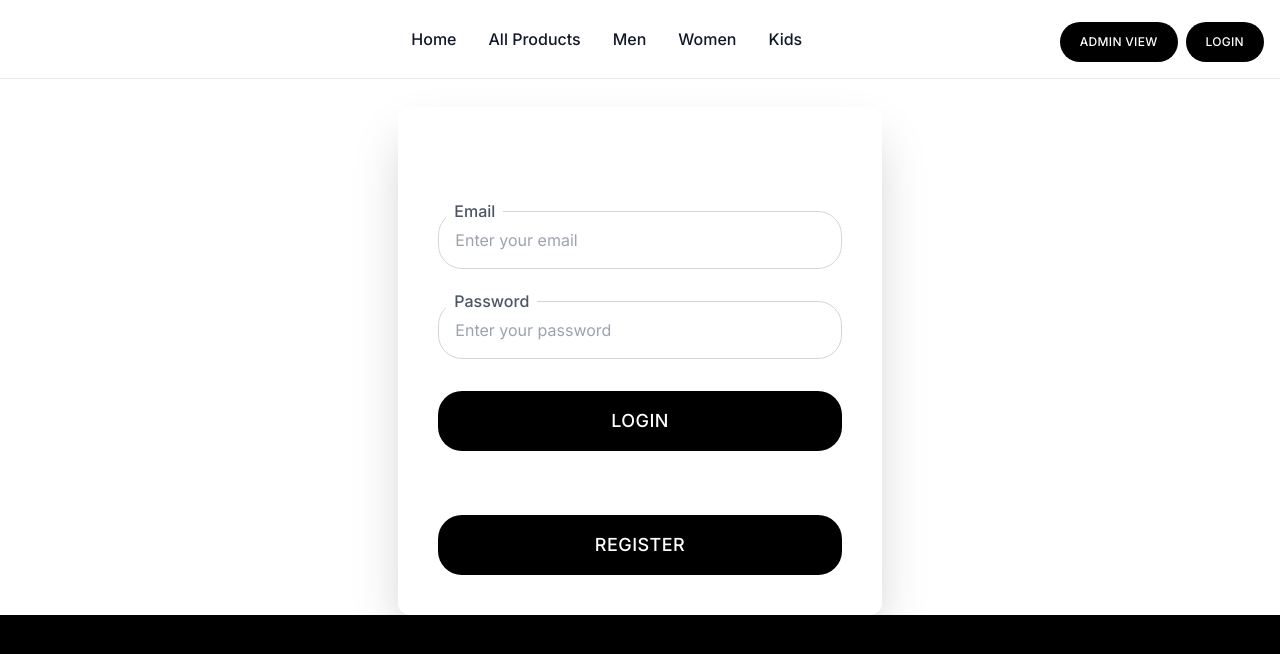
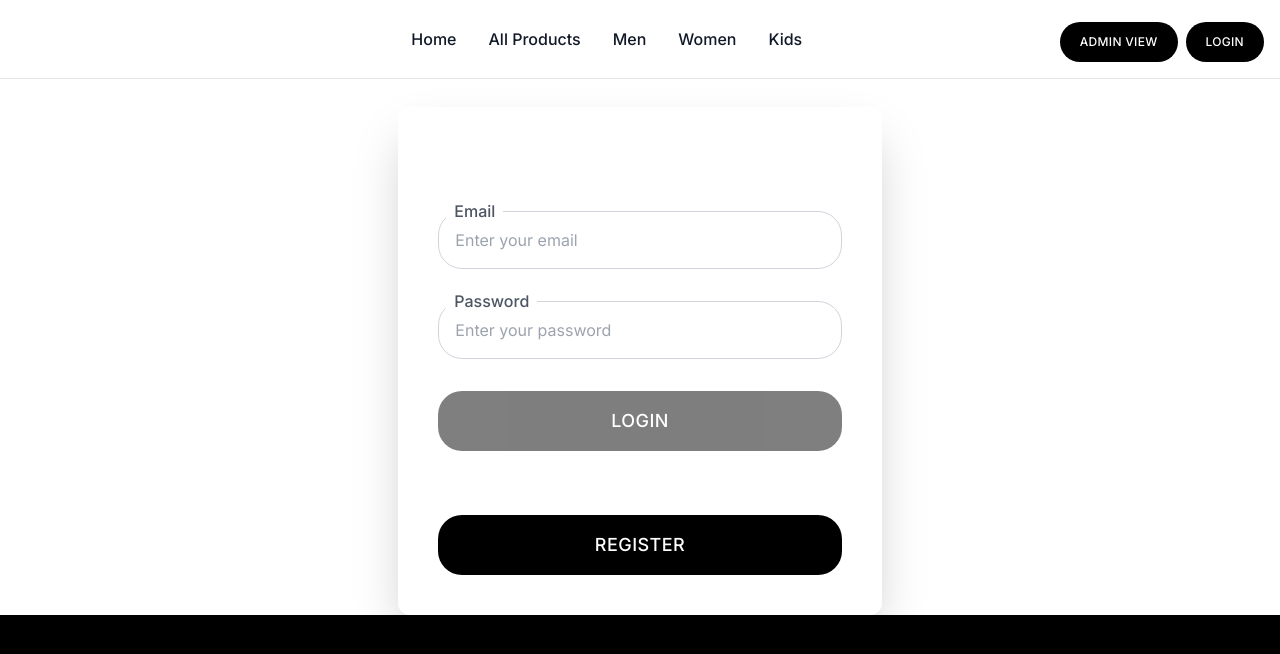
Before and after one commit to SFSADespair/e-commerce, a Next.js app: page /login in a window 1280 px wide. Shown: the top 654 px of the page. Built offline with nearby package versions, Linux system fonts and the light colour scheme.

Commit message:
finished the frontend for the login page

```diff
--- a/src/app/api/auth/login/route.js
+++ b/src/app/api/auth/login/route.js
@@ -48,7 +48,7 @@ export async function POST(req) {
 
         const res = {
             token,
-            use: {
+            user: {
                 email: findUser?.email,
                 name: findUser?.name,
                 _id: findUser?._id,
--- a/src/app/login/page.jsx
+++ b/src/app/login/page.jsx
@@ -4,15 +4,51 @@ import { loginFromControls } from "@/utils"
 import InputComponent from "@/components/FormElements/InputComponent"
 import SelectComponent from "@/components/FormElements/SelectComponent"
 import { useRouter } from "next/navigation"
+import { useContext, useState } from "react"
+import { login } from "@/services/login"
+import Notification from "@/components/Notification"
+import { GlobalContext } from "@/context"
+import { toast } from "react-toastify"
 
 const styles = {
-    button: `inline-flex w-full items-center justify-center bg-black
+    button: `disabled:opacity-50 inline-flex w-full items-center justify-center bg-black
             px-6 py-4 text-lg text-white transition-all duration-200
             ease-in-out focus:shadow font-medium uppercase tracking-wide rounded-3xl`
 }
 
+const initForm = {
+    email: '',
+    password: ''
+}
+
 export default function Login() {
     const router = useRouter()
+    const [formData, setFormData] = useState(initForm)
+    const {commonLoader, setCommonLoader} = useContext(GlobalContext)
+
+    const isValid = () => {
+        return formData && formData.email && formData.email.trim() !== ''
+            && formData.password && formData.password.trim() !== ''
+                ? true : false
+    }
+
+    const handleLogin = async () => {
+        const res = await login(formData)
+        if (res.success) {
+            toast.success(res.message, {
+                position: toast.POSITION.TOP_RIGHT
+            })
+            setCommonLoader(true)
+        } else {
+            toast.error(res.message, {
+                position: toast.POSITION.TOP_RIGHT
+            })
+            setCommonLoader(false)
+            setFormData(initForm)
+        }
+
+    }
+
     return (
         <>
             <div className="bg-white relative">
@@ -32,22 +68,36 @@ export default function Login() {
                                                     type={controlItem.type}
                                                     placeholder={controlItem.placeholder}
                                                     label={controlItem.label}
+                                                    value={formData[controlItem.id]}
+                                                    onChange={(e) => setFormData({
+                                                        ...formData,
+                                                        [controlItem.id]: e.target.value
+                                                    })}
                                                 />
                                             ) : null
                                         )
                                     }
-                                    <button className={styles.button}>Login</button>
+                                    <button
+                                        className={styles.button}
+                                        disabled={!isValid()}
+                                        onClick={handleLogin}
+                                    >
+                                        Login
+                                    </button>
                                     <div className="flex flex-col gap-2">
                                         <p>New to website ?</p>
                                         <button className={styles.button}
                                             onClick={() => router.push('/register')}
-                                        >Register</button>
+                                        >
+                                            Register
+                                        </button>
                                     </div>
                                 </div>
                             </div>
                         </div>
                     </div>
                 </div>
+                <Notification />
             </div>
         </>
     )
```
